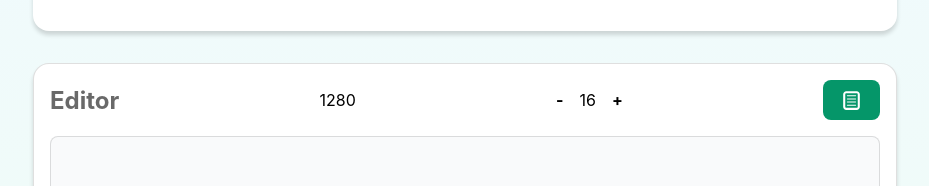
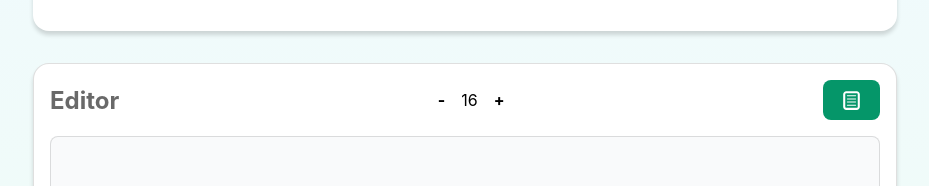
Before and after one commit to pedro-jp/corrige_ai_front, a React (Vite) app: page / in a window 1280 px wide. Shown: the part 354-540 px from the top of the page, without its empty margins (175-1104 px from the left). Built offline with nearby package versions, Linux system fonts and the light colour scheme.

Commit message:
remove width

```diff
--- a/src/App.tsx
+++ b/src/App.tsx
@@ -200,7 +200,6 @@ function App() {
       >
         <div className='header'>
           <h2>Editor</h2>
-          {windowWidth}
           <div className='editor_settings'>
             <div className='font_size'>
               <button onClick={() => setFontSize(fontSize - 1)}>
```
